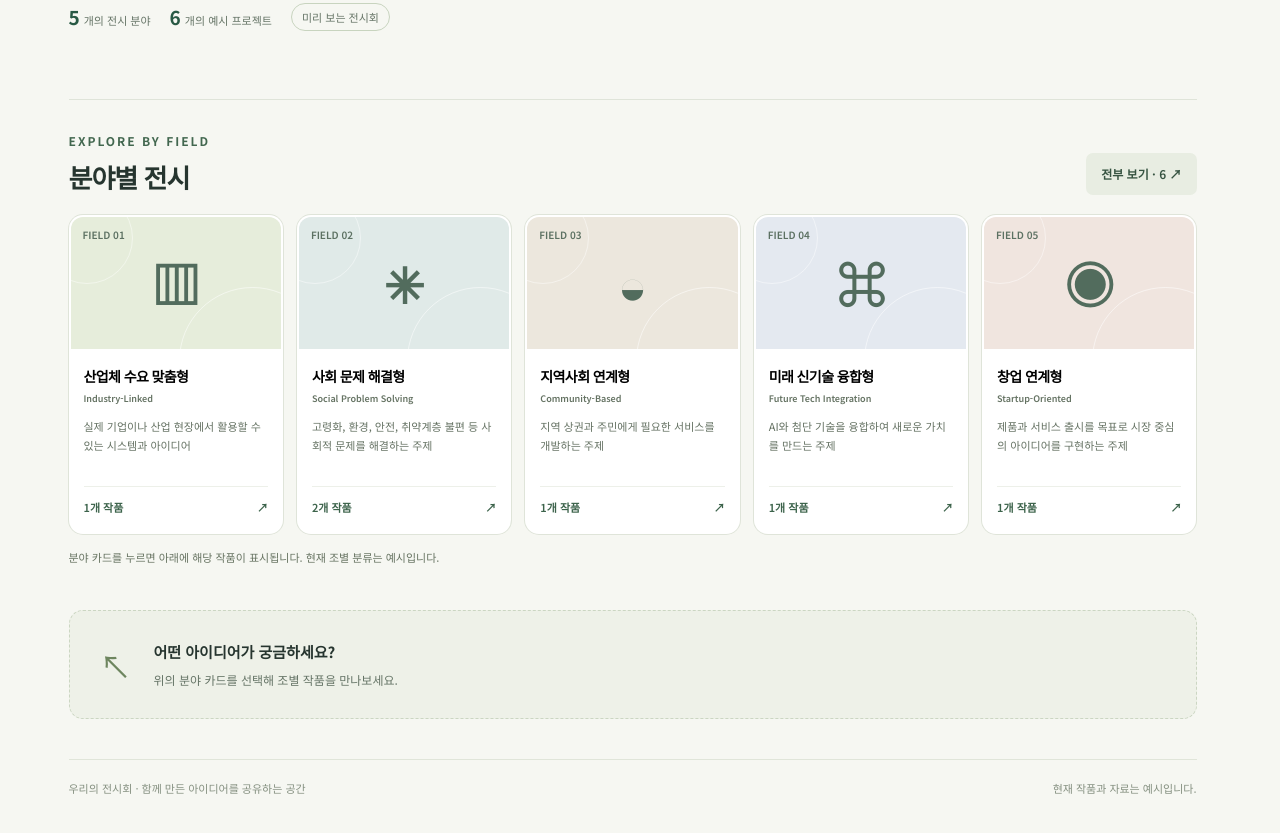
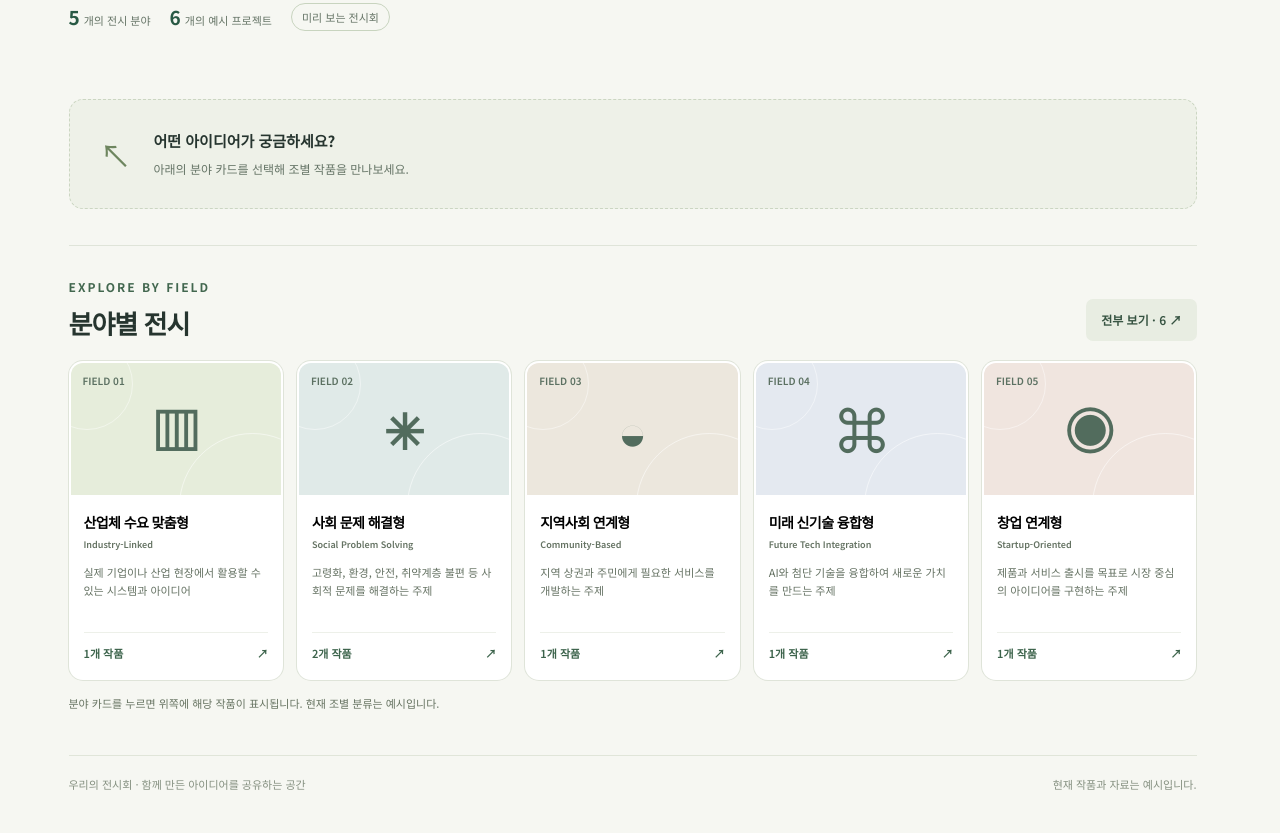
Before and after one commit to lsmxy4/prreset, a React (Vite) app: page / in a window 1280 px wide. Shown: the part 433-1266 px from the top of the page. Built offline with nearby package versions, Linux system fonts and the light colour scheme.

Commit message:
Update Site source

```diff
--- a/src/App.tsx
+++ b/src/App.tsx
@@ -1,4 +1,4 @@
-import { useState } from 'react';
+import { useEffect, useState } from 'react';
 import { teams } from './teams';
 import type { Team } from './teams';
 import { categories } from './categories';
@@ -17,6 +17,15 @@ export default function App() {
     (team.name + team.title + team.description).normalize('NFKC').toLocaleLowerCase('ko').includes(normalizedQuery)
   );
   const selectedCategory = categories.find(category => category.id === activeCategory);
+  useEffect(() => {
+    if (activeCategory === null) return;
+    const frame = requestAnimationFrame(() => {
+      const section = document.getElementById('projects');
+      section?.focus({ preventScroll: true });
+      section?.scrollIntoView({ block: 'start', behavior: window.matchMedia('(prefers-reduced-motion: reduce)').matches ? 'instant' : 'smooth' });
+    });
+    return () => cancelAnimationFrame(frame);
+  }, [activeCategory]);
   function selectCategory(category: CategoryId | 'all' | null) {
     setActiveCategory(category);
     setQuery('');
@@ -68,26 +77,7 @@ export default function App() {
           <ol><li><span>01</span>관심 있는 전시 분야 선택</li><li><span>02</span>조별 아이디어와 작품 살펴보기</li><li><span>03</span>PPT 자료와 관련 링크 열기</li></ol>
         </div>
       </section>
-      <section className="category-section" aria-labelledby="category-heading">
-        <div className="category-heading">
-          <div><div className="eyebrow">EXPLORE BY FIELD</div><h2 id="category-heading">분야별 전시</h2></div>
-          <button className="show-all" aria-pressed={activeCategory === 'all'} aria-controls="projects" onClick={() => selectCategory('all')}>전부 보기 · {teams.length} ↗</button>
-        </div>
-        <div className="category-grid">
-          {categories.map((category, index) => <button
-            key={category.id}
-            className={`category-card${activeCategory === category.id ? ' selected' : ''}`}
-            aria-pressed={activeCategory === category.id}
-            aria-controls="projects"
-            onClick={() => selectCategory(category.id)}
-          >
-            <div className="category-art" style={{ background: category.color }} aria-hidden="true"><span>{category.symbol}</span><small>FIELD 0{index + 1}</small><span className="selected-mark">✓</span></div>
-            <div className="category-info"><strong>{category.name}</strong><span className="category-english">{category.english}</span><p>{category.description}</p><span className="category-count">{teams.filter(team => team.category === category.id).length}개 작품 <span aria-hidden="true">↗</span></span></div>
-          </button>)}
-        </div>
-        <p className="category-hint">분야 카드를 누르면 아래에 해당 작품이 표시됩니다. 현재 조별 분류는 예시입니다.</p>
-      </section>
-      {activeCategory !== null ? <section id="projects" aria-labelledby="projects-heading">
+      {activeCategory !== null ? <section id="projects" aria-labelledby="projects-heading" tabIndex={-1}>
         <div className="collection-top"><button className="text-button" onClick={() => selectCategory(null)}>← 분야 선택으로</button><span>EXHIBITION COLLECTION</span></div>
         <div className="toolbar">
           <h2 id="projects-heading" aria-live="polite">
@@ -110,7 +100,26 @@ export default function App() {
             <span className="empty-icon" aria-hidden="true">⌕</span><strong>{query.trim() ? '검색 결과가 없어요.' : '아직 등록된 작품이 없어요.'}</strong><p>다른 조 이름이나 작품 이름으로 검색해 보세요.</p>{query && <button className="show-all" onClick={() => setQuery('')}>검색 초기화</button>}
           </div>}
         </div>
-      </section> : <div id="projects" className="welcome-state"><span aria-hidden="true">↖</span><div><strong>어떤 아이디어가 궁금하세요?</strong><p>위의 분야 카드를 선택해 조별 작품을 만나보세요.</p></div></div>}
+      </section> : <div id="projects" className="welcome-state"><span aria-hidden="true">↖</span><div><strong>어떤 아이디어가 궁금하세요?</strong><p>아래의 분야 카드를 선택해 조별 작품을 만나보세요.</p></div></div>}
+      <section className="category-section" aria-labelledby="category-heading">
+        <div className="category-heading">
+          <div><div className="eyebrow">EXPLORE BY FIELD</div><h2 id="category-heading">분야별 전시</h2></div>
+          <button className="show-all" aria-pressed={activeCategory === 'all'} aria-controls="projects" onClick={() => selectCategory('all')}>전부 보기 · {teams.length} ↗</button>
+        </div>
+        <div className="category-grid">
+          {categories.map((category, index) => <button
+            key={category.id}
+            className={`category-card${activeCategory === category.id ? ' selected' : ''}`}
+            aria-pressed={activeCategory === category.id}
+            aria-controls="projects"
+            onClick={() => selectCategory(category.id)}
+          >
+            <div className="category-art" style={{ background: category.color }} aria-hidden="true"><span>{category.symbol}</span><small>FIELD 0{index + 1}</small><span className="selected-mark">✓</span></div>
+            <div className="category-info"><strong>{category.name}</strong><span className="category-english">{category.english}</span><p>{category.description}</p><span className="category-count">{teams.filter(team => team.category === category.id).length}개 작품 <span aria-hidden="true">↗</span></span></div>
+          </button>)}
+        </div>
+        <p className="category-hint">분야 카드를 누르면 위쪽에 해당 작품이 표시됩니다. 현재 조별 분류는 예시입니다.</p>
+      </section>
       <footer>
         <span>
           우리의 전시회 · 함께 만든 아이디어를 공유하는 공간
--- a/src/details.css
+++ b/src/details.css
@@ -43,6 +43,8 @@ h1 em { font-style: normal; color: var(--forest); }
 .toolbar h2 { font-size: 23px; letter-spacing: -.8px; }
 .toolbar h2 span { display: inline-block; background: #e9eee2; border-radius: 20px; padding: 5px 9px; font-size: 11px; vertical-align: middle; }
 .collection-description { font-size: 12px; margin: 0 0 26px; color: var(--muted); }
+#projects { scroll-margin-top: 24px; margin-bottom: 36px; }
+#projects:focus { outline: none; }
 .search-field { display: flex; align-items: center; background: white; border: 1px solid #dce1d6; border-radius: 10px; padding-left: 12px; flex-shrink: 0; }
 .search-field:focus-within { outline: 2px solid var(--forest); outline-offset: 2px; }
 .search-field > span { font-size: 22px; color: #7a8b70; }
```
